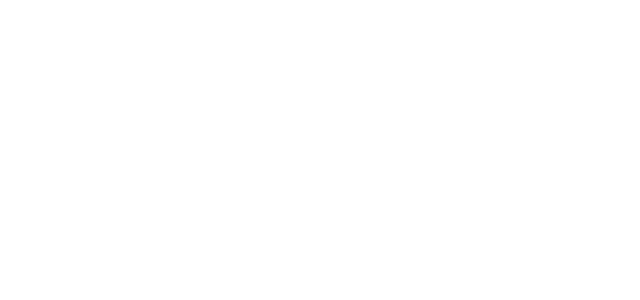
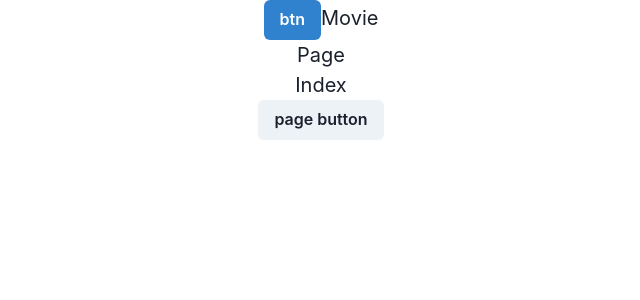
Before and after one commit to SepsiLaszlo/mini-imdb-frontend, a React (Create React App) app: page /movie in a window 1280 px wide. Before the commit this address had no page. Shown: the top 300 px of the page, without its empty margins (319-959 px from the left). Built offline with nearby package versions, Linux system fonts and the light colour scheme.

Commit message:
add basic pages

```diff
--- a/src/App.tsx
+++ b/src/App.tsx
@@ -1,21 +1,17 @@
-import * as React from "react"
-import {
-  ChakraProvider,
-  Box,
-  Text,
-  Link,
-  VStack,
-  Code,
-  Grid,
-  theme,
-} from "@chakra-ui/react"
-import { ColorModeSwitcher } from "./ColorModeSwitcher"
-import { Logo } from "./Logo"
+import { BrowserRouter, Route, Routes } from "react-router-dom"
+import { MovieIndexPage } from "./components/@pages/movie/IndexPage"
 
 export const App = () => (
-  <ChakraProvider theme={theme}>
-    <Box textAlign="center" fontSize="xl">
-      <div>Hello</div>
-    </Box>
-  </ChakraProvider>
+  <BrowserRouter>
+  <Routes>
+    <Route path="/" element={<MovieIndexPage />}/>
+    <Route path="/movie" element={<MovieIndexPage />}/>
+      {/* <Route path="teams" element={<Teams />}>
+        <Route path=":teamId" element={<Team />} />
+        <Route path="new" element={<NewTeamForm />} />
+        <Route index element={<LeagueStandings />} />
+      </Route>  */}
+  </Routes>
+</BrowserRouter>
+
 )
--- /dev/null
+++ b/src/components/@pages/movie/IndexPage.tsx
@@ -0,0 +1,14 @@
+import {
+  Box,
+  Button,
+} from "@chakra-ui/react"
+import { Page } from "../../Page"
+
+export const MovieIndexPage = () => (
+  <Page>
+    <Box textAlign="center" fontSize="xl">
+      <div>Index</div>
+      <Button>page button</Button>
+    </Box>
+  </Page>
+)
--- /dev/null
+++ b/src/components/NavBar.tsx
@@ -0,0 +1,14 @@
+import {
+  Box,
+  Link,
+  Button,
+} from "@chakra-ui/react"
+import { Link as RouterLink } from "react-router-dom"
+
+
+export const NavBar = () => (
+    <Box textAlign="center" fontSize="xl">
+      <Button colorScheme='blue'>btn</Button>
+      <Link as={RouterLink} to="/movie">Movie</Link>
+    </Box>
+)
--- /dev/null
+++ b/src/components/Page.tsx
@@ -0,0 +1,14 @@
+import {
+  Box,
+} from "@chakra-ui/react";
+import { NavBar } from "./NavBar";
+
+export const Page = ({ children, ...props }) => (
+  <>
+    <NavBar></NavBar>
+    <Box textAlign="center" fontSize="xl">
+      Page
+      {children}
+    </Box>
+  </>
+);
--- a/src/index.tsx
+++ b/src/index.tsx
@@ -1,29 +1,18 @@
-import { ColorModeScript } from "@chakra-ui/react";
+import { ChakraProvider, ColorModeScript, theme } from "@chakra-ui/react";
 import * as React from "react";
 import * as ReactDOM from "react-dom/client";
-import { BrowserRouter, Routes, Route } from "react-router-dom";
 import { App } from "./App";
 import reportWebVitals from "./reportWebVitals";
 import * as serviceWorker from "./serviceWorker";
-
 const container = document.getElementById("root");
 const root = ReactDOM.createRoot(container);
 
 root.render(
   <React.StrictMode>
     <ColorModeScript />
-    <BrowserRouter>
-      <Routes>
-        <Route path="/" element={<App />}>
-          {/* <Route index element={<Home />} />
-          <Route path="teams" element={<Teams />}>
-            <Route path=":teamId" element={<Team />} />
-            <Route path="new" element={<NewTeamForm />} />
-            <Route index element={<LeagueStandings />} />
-          </Route> */}
-        </Route>
-      </Routes>
-    </BrowserRouter>
+    <ChakraProvider theme={theme}>
+    <App></App>
+  </ChakraProvider>
   </React.StrictMode>
 );
 
```
